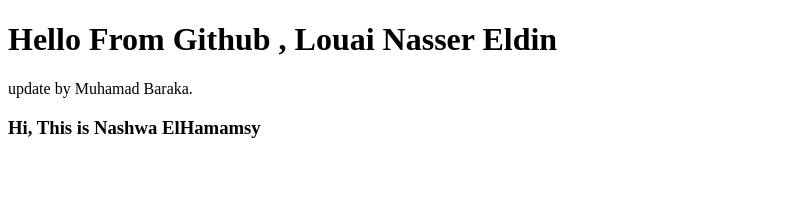
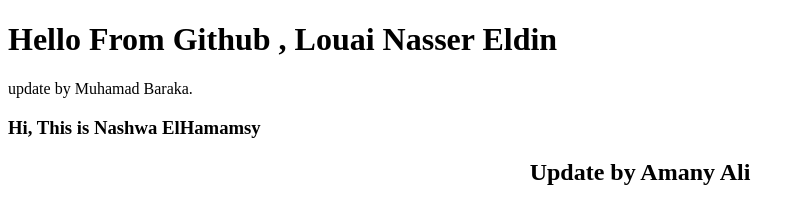
Before and after one commit to louainassereldin/demoProject, a plain HTML site: page index.html in a window 1280 px wide. Shown: the whole page, without its empty margins (0-804 px from the left). Drawn offline with Linux system fonts and the light colour scheme.

Commit message:
upload by amany

```diff
--- a/index.html
+++ b/index.html
@@ -12,5 +12,6 @@
         <p>update by Muhamad Baraka.</p>
     </div>
     <h3>Hi, This is Nashwa ElHamamsy</h3>
+    <h2 style="text-align:center;">Update by Amany Ali</h2>
 </body>
 </html>
```
